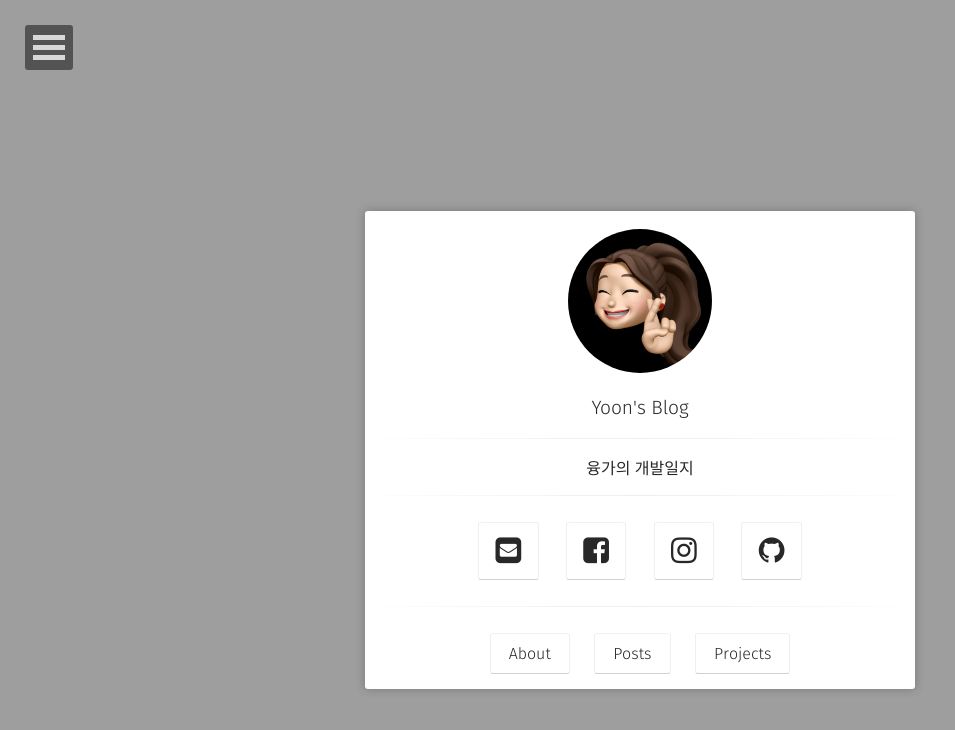
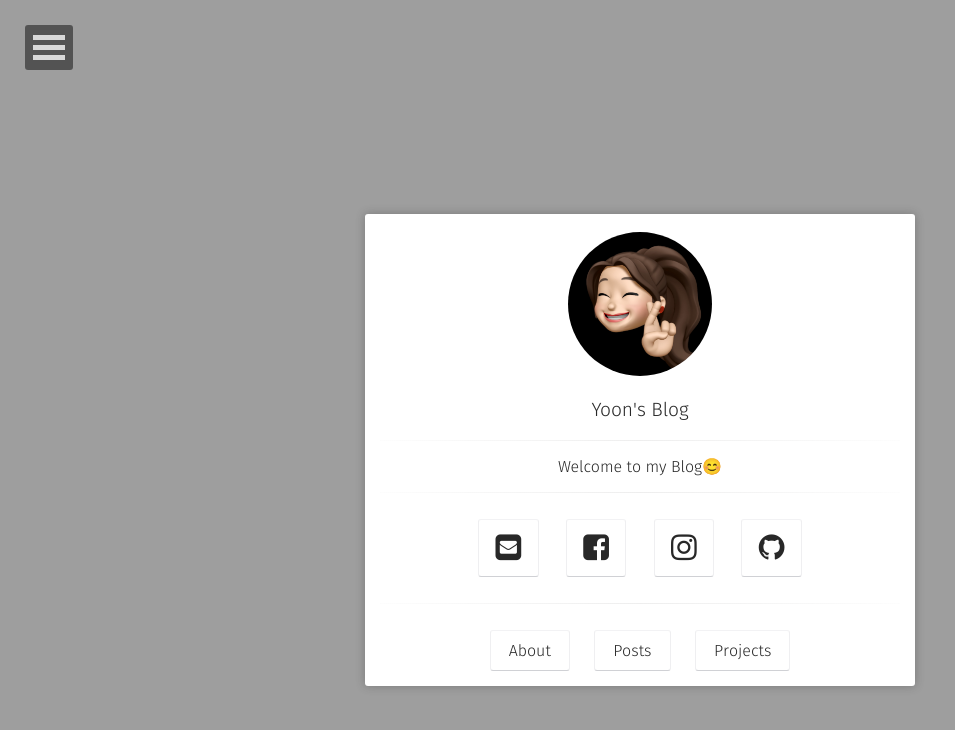
Before and after one commit to GayeonYoon/GayeonYoon.github.io, a Jekyll site: the page built from index.html, in a window 1280 px wide. Shown: the top 730 px of the page, without its empty margins (0-955 px from the left). Built offline with Jekyll 4.4.1, drawn with Linux system fonts in a browser that asks for light colours; some web fonts are replaced.

Commit message:
Update _config.yml

```diff
--- a/_config.yml
+++ b/_config.yml
@@ -1,6 +1,6 @@
 # Site
 title:              Yoon's Blog
-bio:                융가의 개발일지
+bio:                Welcome to my Blog😊
 description:        "융가의 <br>개발일지입니다 :)"
 reading_time:       true
 words_per_minute:   200
```
